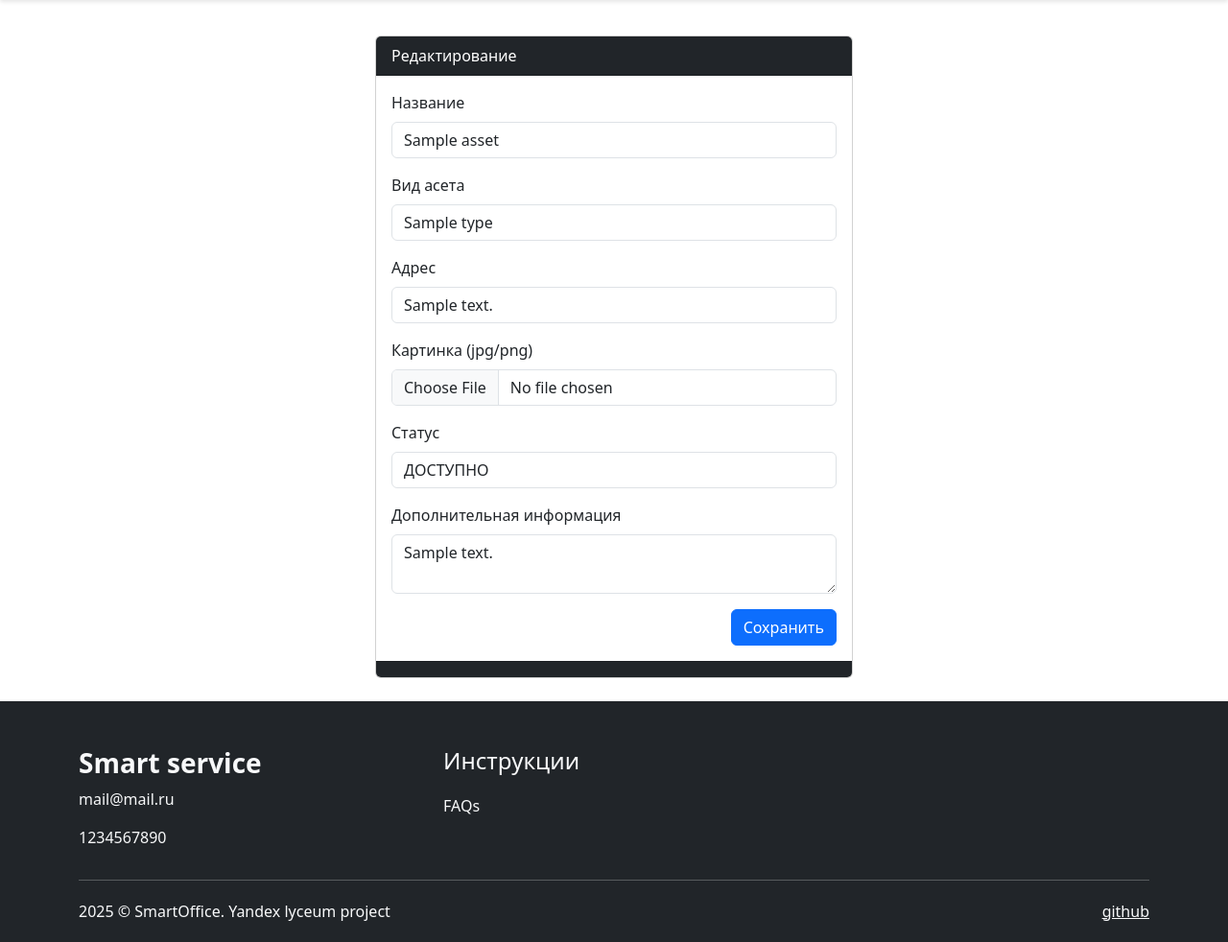
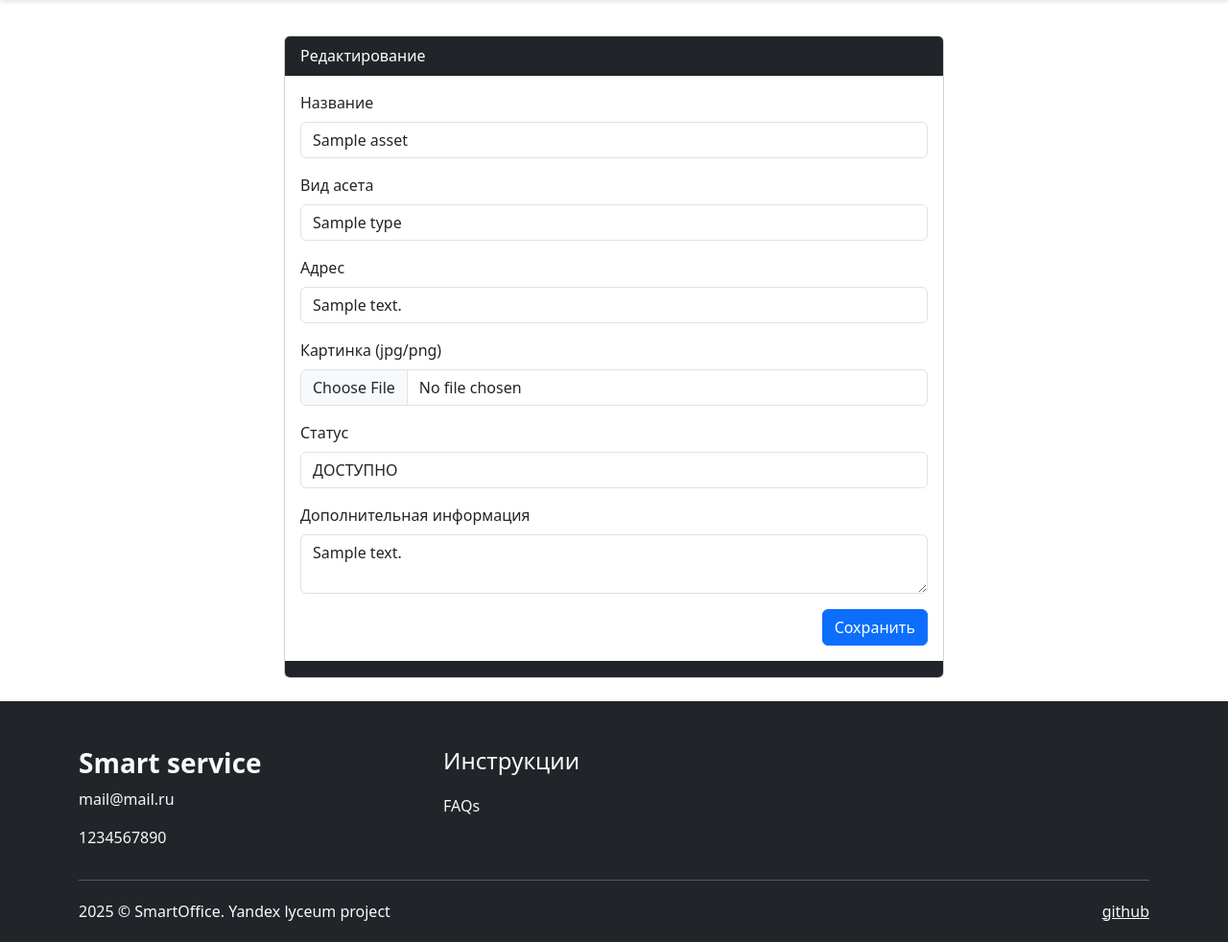
Before and after one commit to Tulishka/smart_service, a Flask app: page /assets/1 in a window 1280 px wide. Shown: the part 57-1039 px from the top of the page at 96% size. Run offline with Flask 3, Linux system fonts and the light colour scheme; tables that the repository leaves empty hold one stand-in row (values such as "Sample post"); some libraries are stand-ins or nearby versions.

Commit message:
Поправлена ширина форм

```diff
--- a/app/templates/base_form.html
+++ b/app/templates/base_form.html
@@ -2,7 +2,7 @@
 
 {% block content %}
 <div class="row justify-content-center">
-  <div class="col-md-10 col-lg-6">
+  <div class="col-md-10 col-lg-8">
     <div class="card m-4">
       <div class="card-header text-bg-dark">
         {% block form_title %}Заголовок формы{% endblock %}
```
